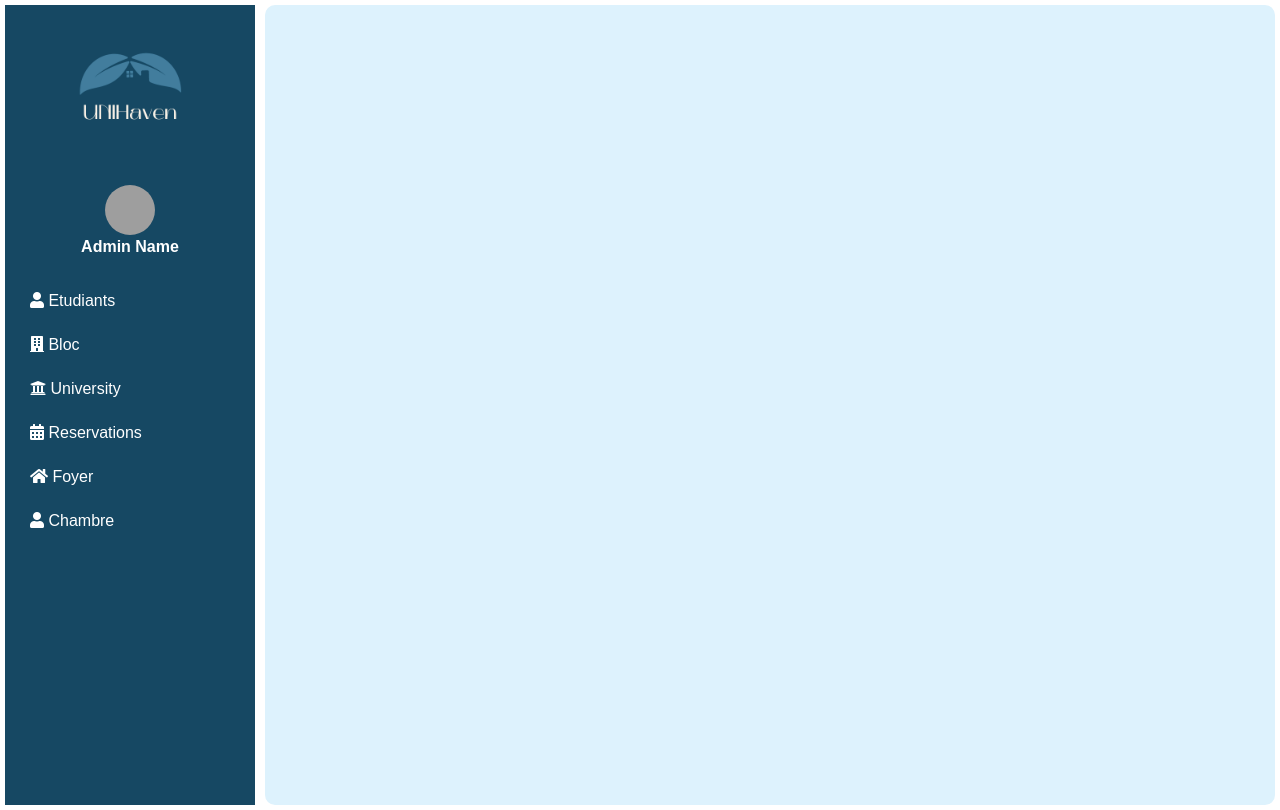
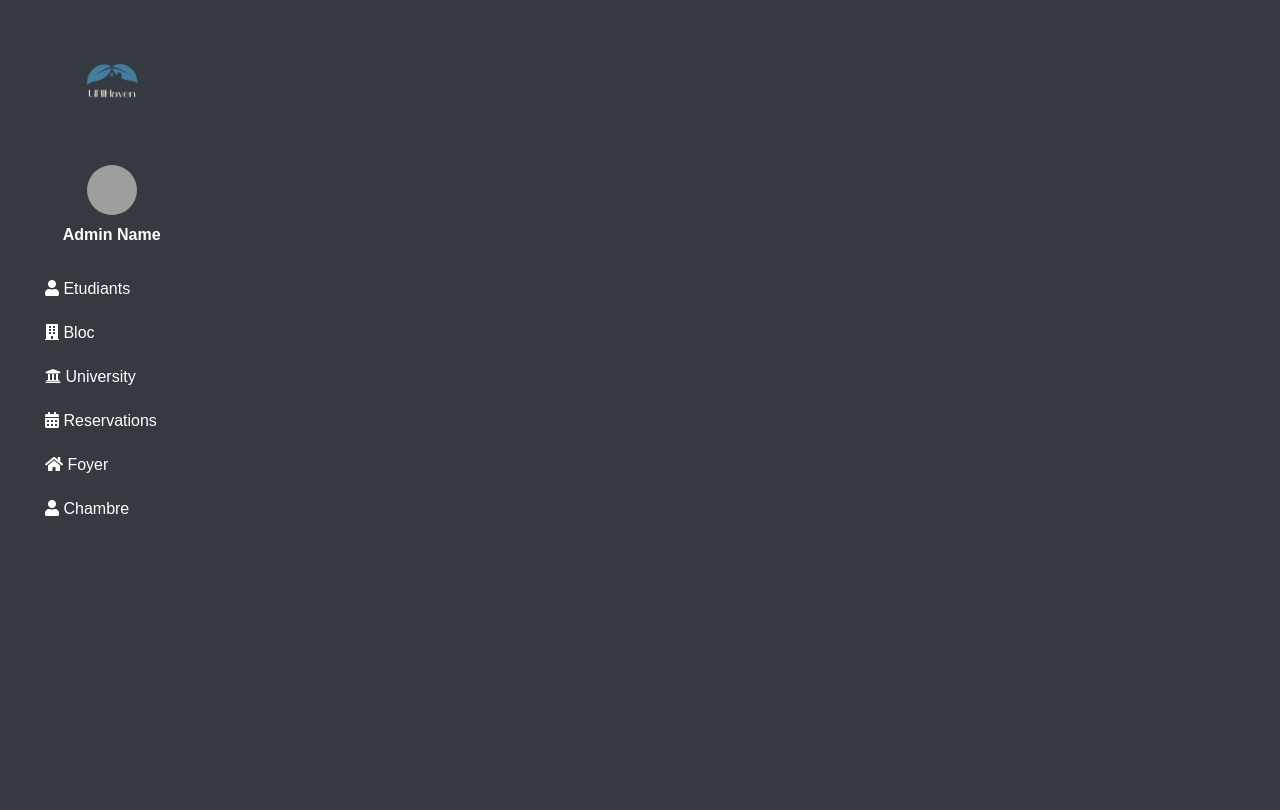
Before and after one commit to Armi64bit/UniH23, an Angular app in the folder front/: page / in a window 1280 px wide. Built offline with nearby package versions, Linux system fonts and the light colour scheme; grey boxes are pictures that could not be loaded.

Commit message:
dark mode css bootstrap

```diff
--- a/front/angular.json
+++ b/front/angular.json
@@ -25,11 +25,12 @@
               "src/assets"
             ],
             "styles": [
+              "./node_modules/bootstrap/dist/css/bootstrap.min.css",
               "./node_modules/ngx-bootstrap/datepicker/bs-datepicker.css",
               "./node_modules/bootstrap/dist/css/bootstrap.min.css",
               "src/styles.css"
             ],
-            "scripts": []
+            "scripts": ["./node_modules/bootstrap/dist/js/bootstrap.min.js"]
           },
           "configurations": {
             "production": {
--- a/front/src/app/Chambre/all-chambre/all-chambre.component.html
+++ b/front/src/app/Chambre/all-chambre/all-chambre.component.html
@@ -1,25 +1,47 @@
+<!-- Add the following link to include Bootstrap CSS (dark mode) -->
+<!-- <link href="path/to/bootstrap-dark.min.css" rel="stylesheet"> -->
 
-<div class="search-bar" [@searchAnimation]="searchQuery">
-  <input type="text" placeholder="Search" [(ngModel)]="searchQuery" (input)="onSearchChange()">
-</div>
- <h1>Students</h1>
- <div *ngIf="noResults; else studentTable">
+<!-- The rest of your existing HTML code -->
+<div class="bg-dark" >
+  <div class="container">
+    <div class="search-bar bg-dark dark-mode" [@searchAnimation]="searchQuery">
+      <div class="container">
+        <div class="row">
+          <div class="col-md-3">
+            <div class="input-group mb-3">
+              <div class="input-group-prepend">
+                <span class="input-group-text bg-dark text-white">
+                  <i class="fas fa-search"></i>
+                </span>
+              </div>
+              <input class="form-control bg-dark dark-mode text-white" type="text" placeholder="Search" [(ngModel)]="searchQuery" (input)="onSearchChange()">
+            </div>
+          </div>
+        </div>
+      </div>
+    </div>
+  </div>
+
+<h1 class="text-white">Chambre</h1>
+
+<div *ngIf="noResults; else studentTable" class="text-white">
   <!-- Display your 404 animation or message here -->
   404
   <p>No results found.</p>
 </div>
- <ng-template #studentTable>
 
+<ng-template #studentTable>
   <div>
-    <table class="fixed_headers">
+    <table class="table table-dark">
+      <!-- Add 'table-dark' class for dark mode -->
       <thead>
         <tr>
           <th>ID</th>
           <th>Num Chambre</th>
           <th>Type</th>
-          <th>Bloc id</th> <!-- Add this for 'ecole' -->
-          <th>Bloc name</th> <!-- Add this for 'cin' -->
-          <th>Delete</th> <!-- Add this for 'cin' -->
+          <th>Bloc id</th>
+          <th>Bloc name</th>
+          <th>Delete</th>
           <th>Update</th>
         </tr>
       </thead>
@@ -29,14 +51,39 @@
             <td>{{ e.idChambre }}</td>
             <td>{{ e.numeroChambre }}</td>
             <td>{{ e.typeC }}</td>
-            <td>{{ e.bloc?.idBloc }}</td> <!-- Display 'ecole' field -->
-            <td>{{ e.bloc?.nomBloc }}</td> <!-- Display 'cin' field -->
-            <td><button (click)="deleteStudent(e)">Delete</button></td>
-            <td><button class="update-button" (click)="navigateToUpdate(e)">Update</button></td>
+            <td>{{ e.bloc?.idBloc }}</td>
+            <td><div class="btn btn-success" (click)="OpenModel()">{{ e.bloc?.nomBloc }}</div></td>
+            <td><button class="btn btn-danger" (click)="deleteStudent(e)">Delete</button></td>
+            <td><button class="btn btn-info update-button" (click)="navigateToUpdate(e)">Update</button></td>
+          </tr>
 
-        </tr>
+<div class="modal dark-mode" id="myModal">
+  <div class="modal-dialog modal-dialog-centered">
+    <div class="modal-content bg-dark text-white">
+      <div class="modal-header">
+        <h4 class="modal-title">Bloc Information</h4>
+        <button type="button" class="btn-close text-white" (click)="CloseModel()" data-bs-dismiss="modal"></button>
+      </div>
+      <div class="modal-body">
+        <!-- Display information from the Bloc interface -->
+        <p class="mb-2"><strong>ID:</strong> {{ e.bloc?.idBloc }}</p>
+        <p class="mb-2"><strong>Name:</strong> {{ e.bloc?.nomBloc }}</p>
+        <p class="mb-2"><strong>Capacity:</strong> {{ e.bloc?.capacityBloc }}</p>
+        <!-- Uncomment the following lines if you have imported and want to display Foyer and Chambre information -->
+        <!--
+        <p>Foyer: {{ bloc.foyer.someProperty }}</p>
+        <p>Chambres: {{ bloc.chambres.map(chambre => chambre.someProperty).join(', ') }}</p>
+        -->
+      </div>
+      <div class="modal-footer">
+        <button type="button" class="btn btn-danger" (click)="CloseModel()" data-bs-dismiss="modal">Close</button>
+      </div>
+    </div>
+  </div>
+</div>
         </ng-container>
       </tbody>
     </table>
   </div>
 </ng-template>
+</div>
--- a/front/src/app/Chambre/all-chambre/all-chambre.component.ts
+++ b/front/src/app/Chambre/all-chambre/all-chambre.component.ts
@@ -76,4 +76,20 @@ export class AllChambreComponent {
 
     }
   }
+  OpenModel(){
+    const modeldiv=document.getElementById('myModal');
+    if(modeldiv!=null){
+      modeldiv.style.display ='block'
+
+    }
+
+  }
+  CloseModel(){
+    const modeldiv=document.getElementById('myModal');
+    if(modeldiv!=null){
+      modeldiv.style.display ='none'
+
+    }
+
+  }
 }
--- a/front/src/app/app.component.css
+++ b/front/src/app/app.component.css
@@ -58,3 +58,16 @@
     flex: 1;
     padding: 20px;
 }
+body.dark-mode ::-webkit-scrollbar {
+  width: 12px;
+}
+
+body.dark-mode ::-webkit-scrollbar-thumb {
+  background-color: #333;
+  border-radius: 6px;
+  border: 3px solid #121212;
+}
+
+body.dark-mode ::-webkit-scrollbar-track {
+  background-color: #121212;
+}
--- a/front/src/app/app.component.html
+++ b/front/src/app/app.component.html
@@ -7,47 +7,95 @@
     <link rel="stylesheet" href="https://cdnjs.cloudflare.com/ajax/libs/font-awesome/5.15.1/css/all.min.css">
 
 </head>
-<body>
-    <div class="sidebar">
-        <div class="logo">
-            <img src="../assets/images/unihaven.png" alt="logo" style="width: 200px; vertical-align: middle; margin:-30px;"> <!-- Adjust width as needed -->
+<body class="bg-dark dark-mode">
+  <div class="container-fluid ">
+    <div class="row">
+        <nav class=" col-md-3 col-lg-2 d-md-block bg-dark sidebar">
+            <div class="sidebar-sticky">
+                <div class="logo text-center">
+                    <img src="../assets/images/unihaven.png" alt="logo" class="img-fluid" style="max-width: 150px; margin: 10px 0;">
                 </div>
 
-        <div class="logo">
-            <img src="../assets/images/users/user1.jpg" alt="admin" style="width: 50px; height: 50px; border-radius: 50%; object-fit: cover;"> <!-- Adjust width and height as needed -->
-            <div class="admin-name">Admin Name</div> <!-- Replace with the actual admin's name -->
+                <div class="logo text-center">
+                    <img src="../assets/images/users/user1.jpg" alt="admin" class="rounded-circle" style="width: 50px; height: 50px; object-fit: cover;">
+                    <div class="admin-name mt-2">Admin Name</div>
                 </div>
-               <!-- Let's create some playful navigation links -->
+
+                <ul class="nav flex-column">
                     <!-- Etudiants Dropdown -->
-     <a routerLink="/students/all"(click)="toggleEtudiants()"><i class="fa fa-user"></i> Etudiants</a>
+                    <li class="nav-item">
+                        <a class="nav-link" routerLink="/students/all" (click)="toggleEtudiants()">
+                            <i class="fa fa-user"></i> Etudiants
+                        </a>
                         <div *ngIf="showEtudiantsOptions">
-        <ul>
-            <a routerLink="/students/all"><i class="fa fa-users"></i> All Students</a>
-            <a routerLink="/students/add"><i class="fa fa-user-plus"></i> Add Student</a>
-
+                            <ul class="nav flex-column ml-3">
+                                <li class="nav-item">
+                                    <a class="nav-link" routerLink="/students/all">
+                                        <i class="fa fa-users"></i> All Students
+                                    </a>
+                                </li>
+                                <li class="nav-item">
+                                    <a class="nav-link" routerLink="/students/add">
+                                        <i class="fa fa-user-plus"></i> Add Student
+                                    </a>
+                                </li>
                             </ul>
                         </div>
+                    </li>
 
                     <!-- Other Links with Icons -->
-    <a routerLink="/bloc"><i class="fa fa-building"></i> Bloc</a>
-    <a routerLink="/university"><i class="fa fa-university"></i> University</a>
-    <a routerLink="/reservations"><i class="fa fa-calendar-alt"></i> Reservations</a>
-    <a routerLink="/foyer"><i class="fa fa-home"></i> Foyer</a>
-    <!-- <a routerLink="/chambres"><i class="fa fa-bed"></i> Chambres</a> -->
-    <a routerLink="/chambre/all"(click)="togglech()"><i class="fa fa-user"></i> Chambre</a>
+                    <li class="nav-item">
+                        <a class="nav-link" routerLink="/bloc">
+                            <i class="fa fa-building"></i> Bloc
+                        </a>
+                    </li>
+                    <li class="nav-item">
+                        <a class="nav-link" routerLink="/university">
+                            <i class="fa fa-university"></i> University
+                        </a>
+                    </li>
+                    <li class="nav-item">
+                        <a class="nav-link" routerLink="/reservations">
+                            <i class="fa fa-calendar-alt"></i> Reservations
+                        </a>
+                    </li>
+                    <li class="nav-item">
+                        <a class="nav-link" routerLink="/foyer">
+                            <i class="fa fa-home"></i> Foyer
+                        </a>
+                    </li>
+                    <li class="nav-item">
+                        <a class="nav-link" routerLink="/chambre/all" (click)="togglech()">
+                            <i class="fa fa-user"></i> Chambre
+                        </a>
                         <div *ngIf="showchOptions">
-        <ul>
-            <a routerLink="/chambre/all"><i class="fa fa-users"></i> All Chambre</a>
-            <a routerLink="/chambre/add"><i class="fa fa-user-plus"></i> Add Chambre</a>
-
+                            <ul class="nav flex-column ml-3">
+                                <li class="nav-item">
+                                    <a class="nav-link" routerLink="/chambre/all">
+                                        <i class="fa fa-users"></i> All Chambre
+                                    </a>
+                                </li>
+                                <li class="nav-item">
+                                    <a class="nav-link" routerLink="/chambre/add">
+                                        <i class="fa fa-user-plus"></i> Add Chambre
+                                    </a>
+                                </li>
                             </ul>
                         </div>
+                    </li>
+                </ul>
             </div>
-    <div class="content card-with-border-radius">
+        </nav>
+
+
+    <div class="bg-dark dark-mode content card-with-border-radius">
         <!-- Router Outlet -->
         <!-- <app-add-chambre></app-add-chambre> -->
         <!-- <app-all-chambre></app-all-chambre> -->
         <router-outlet></router-outlet>
     </div>
+
+</div>
+</div>
 </body>
 </html>
```
Also changed, not shown: front/src/app/Chambre/all-chambre/all-chambre.component.css. Lines whose indentation alone changed are shown as unchanged.
